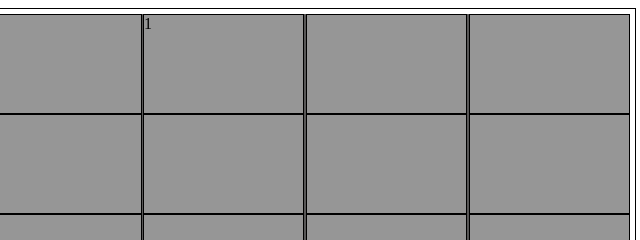
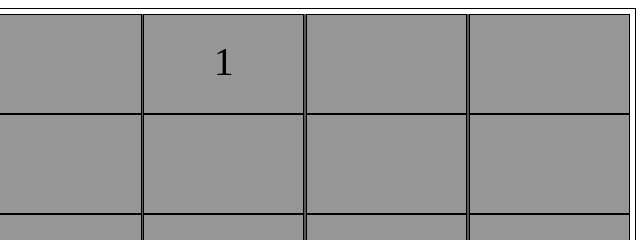
Before and after one commit to v1ptyoz/calendar, a plain HTML site: page index.html in a window 1280 px wide. Shown: the top 240 px of the page, 579-1219 px from the left. Drawn offline with Linux system fonts and the light colour scheme.

Commit message:
style for text in cols

```diff
--- a/style.css
+++ b/style.css
@@ -20,4 +20,7 @@
   background-color: rgb(150, 150, 150);
   border: 1px solid black;
   overflow: hidden;
+  text-align: center;
+  padding-top: 2%;
+  font-size: 40px;
 }
```
